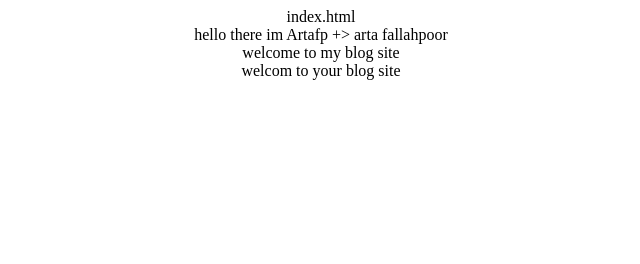
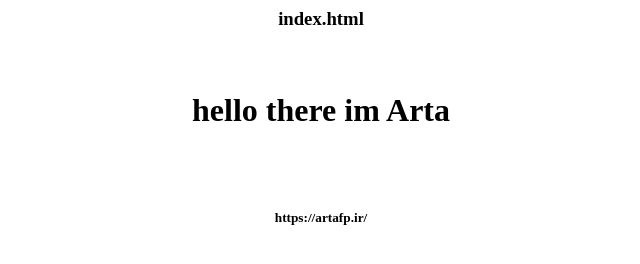
Before and after one commit to artafps/artafps, a plain HTML site: page index.html in a window 1280 px wide. Shown: the whole page, without its empty margins (319-959 px from the left). Drawn offline with Linux system fonts and the light colour scheme.

Commit message:
Update index.html

```diff
--- a/index.html
+++ b/index.html
@@ -1,9 +1,7 @@
 <center>
-index.html
-<br/>
-hello there im Artafp +> arta fallahpoor
-<br/>
-welcome to my blog site
-<br/>
-welcom to your blog site
+  <h3> index.html<h3/>
+  <br/>
+  <h1>hello there im Arta<h1/>
+  <br/>
+  <h5> https://artafp.ir/<h5/>
 </center>
```
